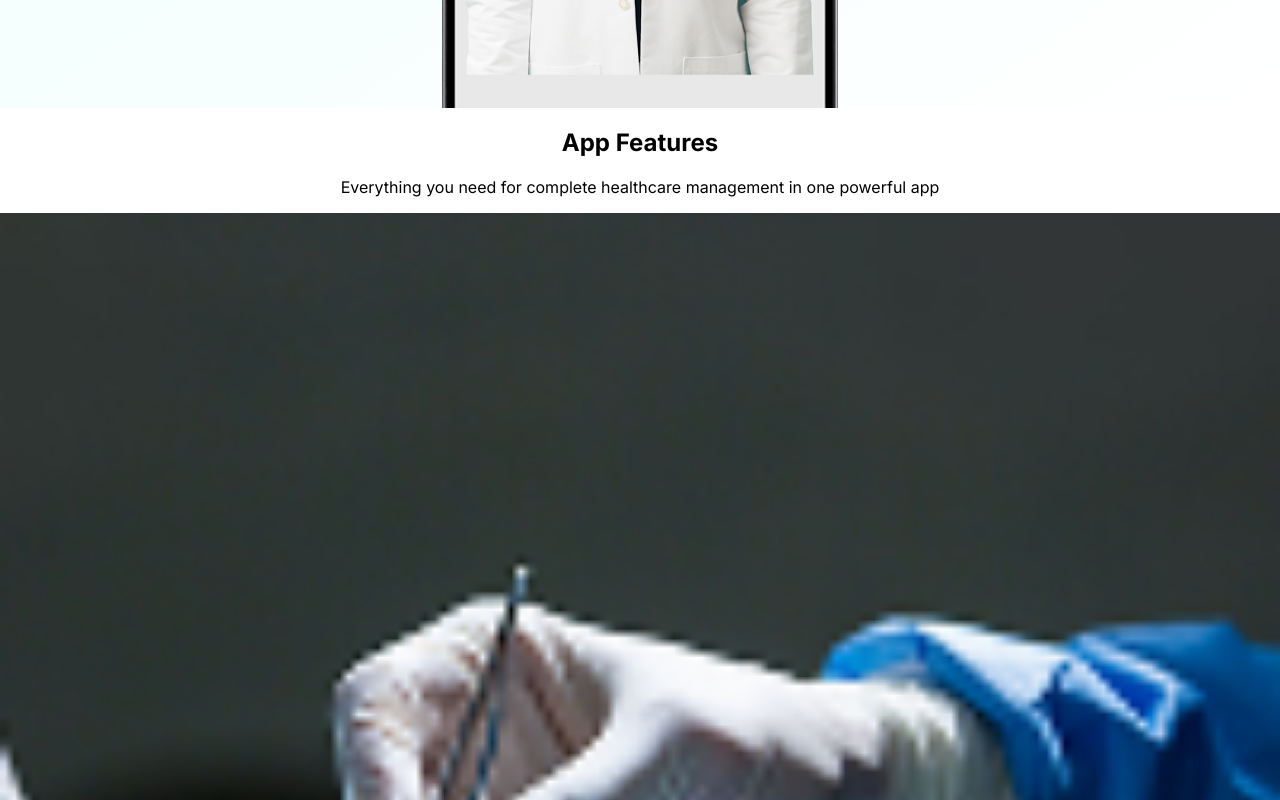
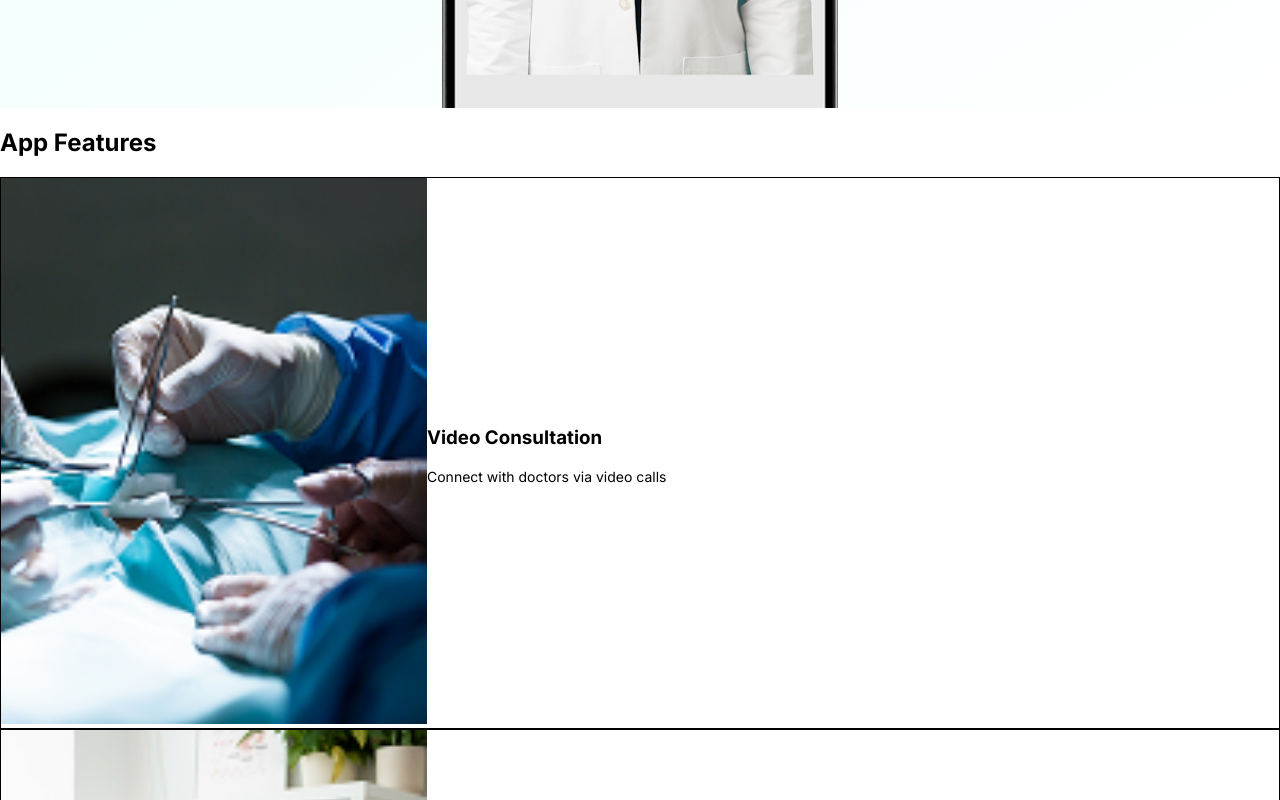
Before and after one commit to mediversal-health/mediversal-landing-page, a Next.js app: page / in a window 1280 px wide. Shown: the part 880-1680 px from the top of the page. Built offline with nearby package versions, Linux system fonts and the light colour scheme.

Commit message:
`Refactor AppFeatures component and Card component: update layout and styles`

```diff
--- a/src/app/components/sections/AppFeatures.tsx
+++ b/src/app/components/sections/AppFeatures.tsx
@@ -7,35 +7,34 @@ export const AppFeatures: React.FC = () => {
   return (
     <section className="py-16 bg-gray-50">
       <div className="max-w-7xl mx-auto px-4 sm:px-6 lg:px-8">
-        <div className="text-center mb-12">
-          <h2 className="text-3xl font-bold text-gray-900 mb-4">
+        <div className="text-start mb-12">
+          <h2 className="text-3xl font-medium text-gray-900 mb-4">
             App Features
           </h2>
-          <p className="text-xl text-gray-600 max-w-2xl mx-auto">
-            Everything you need for complete healthcare management in one
-            powerful app
-          </p>
         </div>
 
         <div className="grid grid-cols-1 md:grid-cols-2 lg:grid-cols-3 gap-8">
           {APP_FEATURES.map((feature, index) => (
-            <Card
-              key={index}
-              className="hover:shadow-lg transition-shadow duration-300"
-            >
-              <div className="h-48 bg-gray-200 rounded-lg mb-4 flex items-center justify-center">
+            <Card key={index} className="hover:shadow-lg duration-300">
+              <div className="flex items-center gap-4">
+                <div className="w-1/3 flex-shrink-0">
                   <Image
                     src={feature.image}
                     alt={feature.title}
-                  width={100}
-                  height={100}
-                  className="h-full w-full object-contain rounded-lg"
+                    width={300}
+                    height={400}
+                    className="w-full h-full rounded-l-lg object-fill"
                   />
                 </div>
-              <h3 className="text-xl font-semibold text-gray-900 mb-2">
+                <div className="w-3/3">
+                  <h3 className="text-2xl font-medium text-gray-900 mb-2">
                     {feature.title}
                   </h3>
-              <p className="text-gray-600">{feature.description}</p>
+                  <p className="text-gray-600 text-[14px]">
+                    {feature.description}
+                  </p>
+                </div>
+              </div>
             </Card>
           ))}
         </div>
--- a/src/app/components/ui/Card.tsx
+++ b/src/app/components/ui/Card.tsx
@@ -12,14 +12,14 @@ export const Card: React.FC<CardProps> = ({
   padding = "md",
 }) => {
   const paddings = {
-    sm: "p-4",
-    md: "p-6",
-    lg: "p-8",
+    sm: "p-0",
+    md: "p-0",
+    lg: "p-0",
   };
 
   return (
     <div
-      className={`bg-white rounded-lg shadow-md ${paddings[padding]} ${className}`}
+      className={`bg-white rounded-lg border border-gray-200 ${paddings[padding]} ${className}`}
     >
       {children}
     </div>
```
Lines whose indentation alone changed are shown as unchanged.
